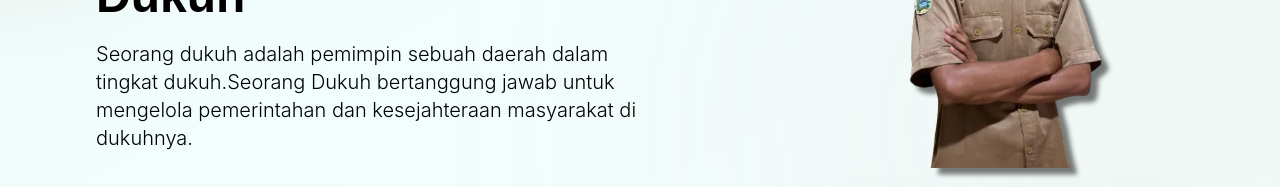
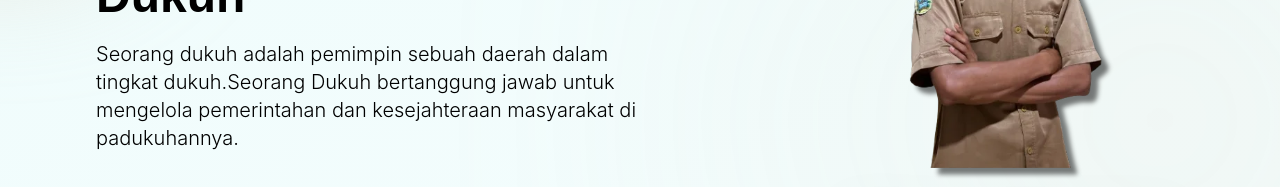
Before and after one commit to SamuelJuang/webWotawati, a React (Vite) app: page /about in a window 1280 px wide. Shown: the part 296-483 px from the top of the page. Built offline with nearby package versions, Linux system fonts and the light colour scheme.

Commit message:
edit: padukuhan

```diff
--- a/src/components/PakDukuhShowcase.jsx
+++ b/src/components/PakDukuhShowcase.jsx
@@ -17,7 +17,7 @@ const PakDukuhShowcase = () => {
               tingkat dukuh.
               <span className="hidden lg:inline">
                 Seorang Dukuh bertanggung jawab untuk
-                mengelola pemerintahan dan kesejahteraan masyarakat di dukuhnya.
+                mengelola pemerintahan dan kesejahteraan masyarakat di padukuhannya.
               </span>
             </p>
           </div>
```
